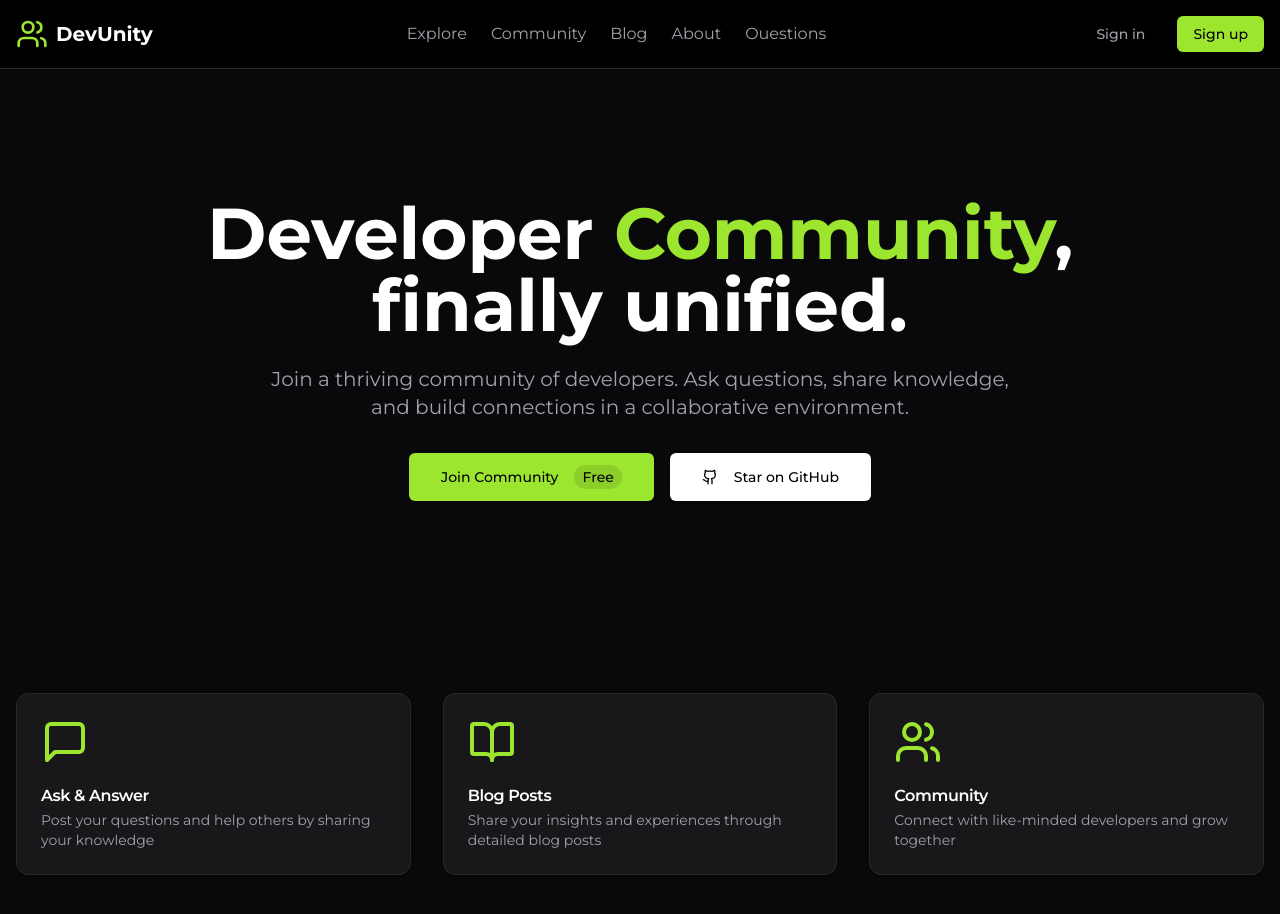
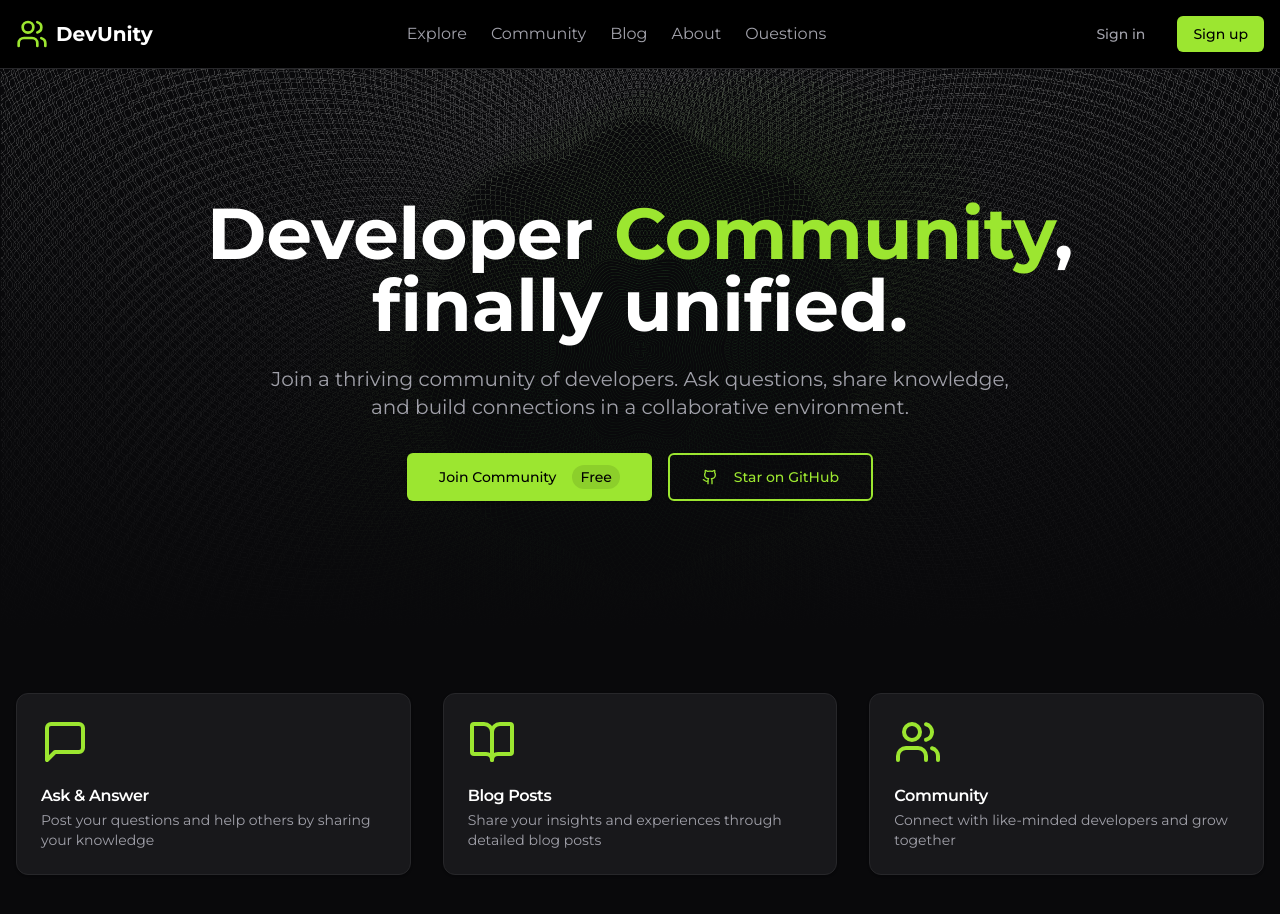
Before and after one commit to sufiankhan-dev/DevUnity, a Next.js app: page / in a window 1280 px wide. Shown: the top 914 px of the page. Built offline with nearby package versions, Linux system fonts and the light colour scheme.

Commit message:
hero section updated added background pattern

```diff
--- a/src/app/globals.css
+++ b/src/app/globals.css
@@ -27,7 +27,7 @@
     --chart-3: 197 37% 24%;
     --chart-4: 43 74% 66%;
     --chart-5: 27 87% 67%;
-    --radius: 0.5rem
+    --radius: 0.5rem;
   }
   .dark {
     --background: 0 0% 3.9%;
@@ -53,7 +53,7 @@
     --chart-2: 160 60% 45%;
     --chart-3: 30 80% 55%;
     --chart-4: 280 65% 60%;
-    --chart-5: 340 75% 55%
+    --chart-5: 340 75% 55%;
   }
 }
 @layer base {
@@ -64,3 +64,22 @@
     @apply bg-background text-foreground;
   }
 }
+
+@keyframes fade-in-up {
+  from {
+    opacity: 0;
+    transform: translateY(20px);
+  }
+  to {
+    opacity: 1;
+    transform: translateY(0);
+  }
+}
+
+.animate-fade-in-up {
+  animation: fade-in-up 1s ease-out;
+}
+
+.animation-delay-1000 {
+  animation-delay: 1s;
+}
--- a/src/components/Hero.tsx
+++ b/src/components/Hero.tsx
@@ -1,31 +1,51 @@
 import React from "react";
-import { Button } from "./ui/button";
+import { Button } from "@/components/ui/button";
 import { Github } from "lucide-react";
+import Image from "next/image";
 
 const Hero = () => {
   return (
-    <section className="container mx-auto px-4 py-24 md:py-32 text-center">
+    <section className="relative overflow-hidden">
+      <div className="absolute inset-0 z-0">
+        <Image
+          src="/background-pattern.png"
+          alt="Background Pattern"
+          layout="fill"
+          objectFit="cover"
+          quality={100}
+        />
+        <div className="absolute inset-0 bg-gradient-to-b from-transparent via-zinc-950/70 to-zinc-950" />
+      </div>
+
+      <div className="container relative z-10 mx-auto px-4 py-24 md:py-32 text-center">
+        <div className="animate-fade-in-up">
           <h1 className="mb-6 text-4xl font-bold text-white md:text-6xl lg:text-7xl">
             Developer <span className="text-[#9CE630]">Community</span>,
             <br />
-        finally unified.
+            finally{" "}
+            <span className="relative inline-block">
+              unified
+              <span className="absolute bottom-0 left-0 w-full h-2 bg-[#9CE630] transform scale-x-0 transition-transform duration-300 origin-left group-hover:scale-x-100"></span>
+            </span>
+            .
           </h1>
-      <p className="mb-8 text-lg text-zinc-400 md:text-xl">
-        Join a thriving community of developers. Ask questions, share knowledge,
-        <br className="hidden md:inline" />
-        and build connections in a collaborative environment.
+          <p className="mb-8 text-lg text-zinc-400 md:text-xl max-w-3xl mx-auto">
+            Join a thriving community of developers. Ask questions, share
+            knowledge, and build connections in a collaborative environment.
           </p>
           <div className="flex flex-col items-center justify-center space-y-4 md:flex-row md:space-x-4 md:space-y-0">
-        <Button className="h-12 px-8 bg-[#9CE630] text-black hover:bg-[#8BD520] flex flex-row items-center justify-center">
+            <Button className="h-12 z-10 px-8 bg-[#9CE630] text-black hover:bg-[#8BD520] flex flex-row items-center justify-center">
               Join Community
               <span className="ml-2 rounded-full bg-black/10 px-2 py-0.5 text-sm">
                 Free
               </span>
             </Button>
-        <Button className="h-12 px-8 border-zinc-700 bg-white text-black hover:bg-white/80 flex flex-row items-center justify-center">
+            <Button className="h-12 z-10 px-8 border-2 border-[#9CE630] bg-transparent text-[#9CE630] hover:bg-[#9CE630] hover:text-black flex flex-row items-center justify-center">
               <Github className="mr-2 h-5 w-5" />
               Star on GitHub
             </Button>
+          </div>
+        </div>
       </div>
     </section>
   );
--- /dev/null
+++ b/src/components/ui/badge.tsx
@@ -0,0 +1,36 @@
+import * as React from "react"
+import { cva, type VariantProps } from "class-variance-authority"
+
+import { cn } from "@/lib/utils"
+
+const badgeVariants = cva(
+  "inline-flex items-center rounded-md border px-2.5 py-0.5 text-xs font-semibold transition-colors focus:outline-none focus:ring-2 focus:ring-ring focus:ring-offset-2",
+  {
+    variants: {
+      variant: {
+        default:
+          "border-transparent bg-primary text-primary-foreground shadow hover:bg-primary/80",
+        secondary:
+          "border-transparent bg-secondary text-secondary-foreground hover:bg-secondary/80",
+        destructive:
+          "border-transparent bg-destructive text-destructive-foreground shadow hover:bg-destructive/80",
+        outline: "text-foreground",
+      },
+    },
+    defaultVariants: {
+      variant: "default",
+    },
+  }
+)
+
+export interface BadgeProps
+  extends React.HTMLAttributes<HTMLDivElement>,
+    VariantProps<typeof badgeVariants> {}
+
+function Badge({ className, variant, ...props }: BadgeProps) {
+  return (
+    <div className={cn(badgeVariants({ variant }), className)} {...props} />
+  )
+}
+
+export { Badge, badgeVariants }
--- /dev/null
+++ b/src/components/ui/progress.tsx
@@ -0,0 +1,28 @@
+"use client";
+
+import * as React from "react";
+import * as ProgressPrimitive from "@radix-ui/react-progress";
+
+import { cn } from "@/lib/utils";
+
+const Progress = React.forwardRef<
+  React.ElementRef<typeof ProgressPrimitive.Root>,
+  React.ComponentPropsWithoutRef<typeof ProgressPrimitive.Root>
+>(({ className, value, ...props }, ref) => (
+  <ProgressPrimitive.Root
+    ref={ref}
+    className={cn(
+      "relative h-4 w-full overflow-hidden rounded-full bg-secondary",
+      className
+    )}
+    {...props}
+  >
+    <ProgressPrimitive.Indicator
+      className="h-full w-full flex-1 bg-primary transition-all"
+      style={{ transform: `translateX(-${100 - (value || 0)}%)` }}
+    />
+  </ProgressPrimitive.Root>
+));
+Progress.displayName = ProgressPrimitive.Root.displayName;
+
+export { Progress };
```
Also changed, not shown: package.json (+11 -1 lines), public/background-pattern.png (added), 1 other file (tests, documents, lock files or other folders). Lines whose indentation alone changed are shown as unchanged.
